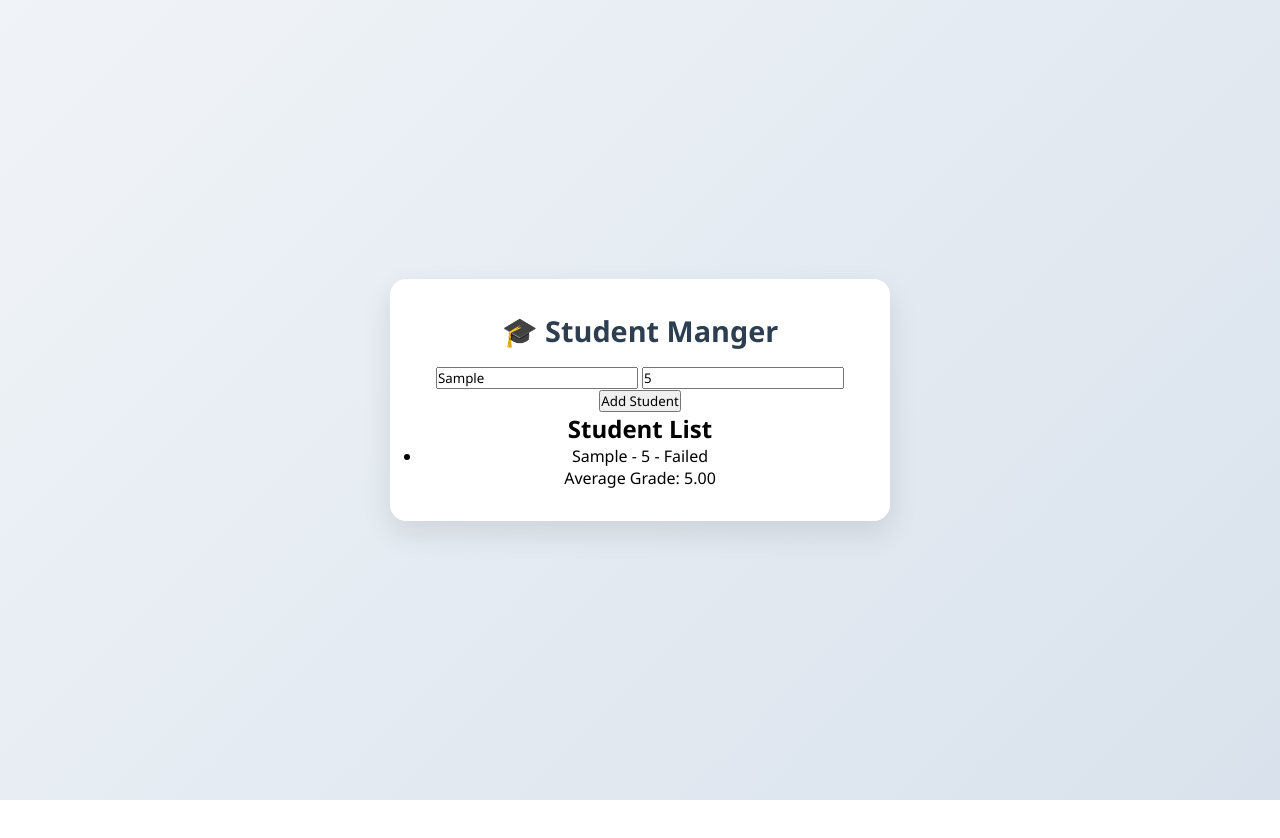
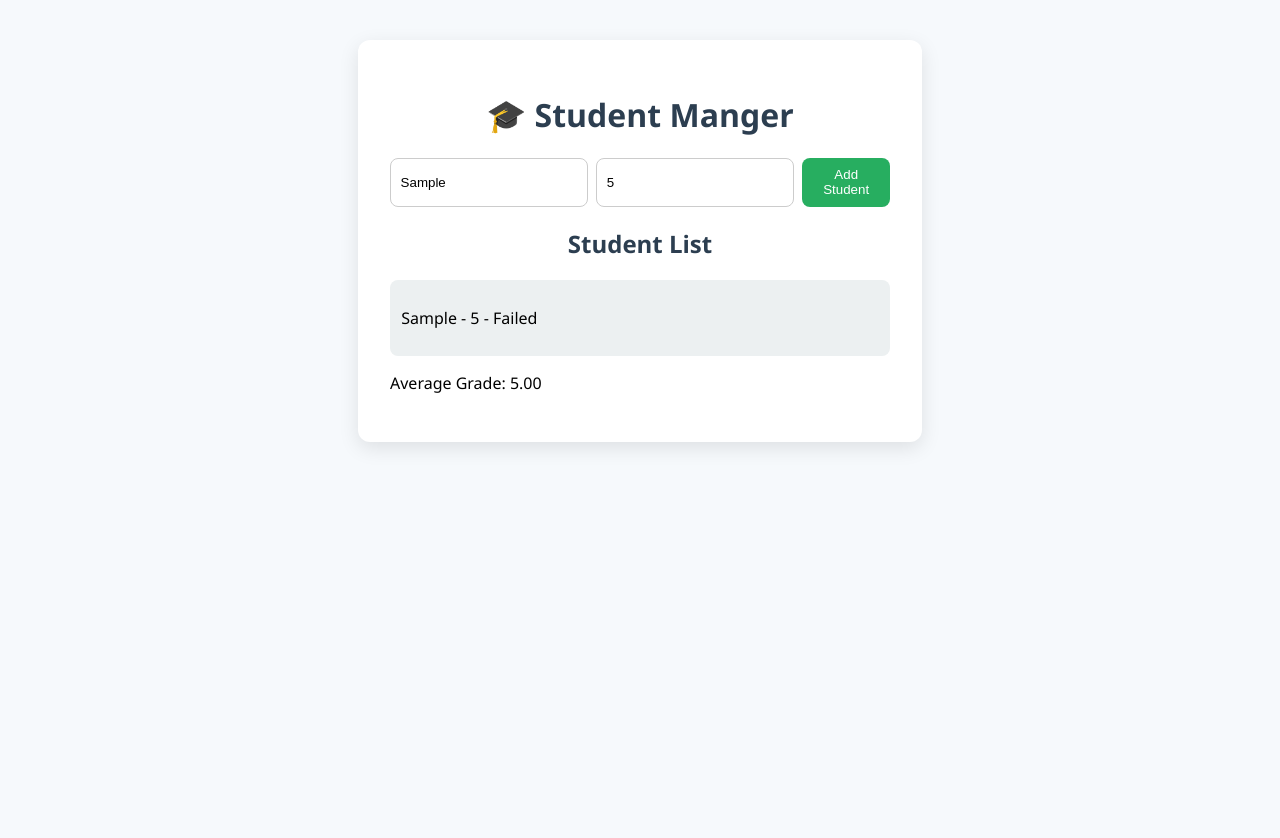
Before and after one commit to raulivrbm1/2025-2-Javascript, a plain HTML site: page student-manager/index.html in a window 1280 px wide. Both pictures are taken after typing "Sample", "5" into the empty fields and a click on the button "Add Student". Before the commit the page ends 800 px from the top, so only its background shows below. Drawn offline with Linux system fonts and the light colour scheme.

Commit message:
Update styles.css

```diff
--- a/student-manager/styles.css
+++ b/student-manager/styles.css
@@ -1,96 +1,71 @@
-* {
-  margin: 0;
-  padding: 0;
-  box-sizing: border-box;
-  font-family: "Segoe UI", Tahoma, Geneva, Verdana, sans-serif;
-}
-
 body {
-  background: linear-gradient(135deg, #f0f4f8, #d9e2ec);
+  background: #f6f9fc;
+  font-family: "Segoe UI", sans-serif;
   display: flex;
   justify-content: center;
-  align-items: center;
-  height: 100vh;
+  align-items: flex-start;
+  min-height: 100vh;
+  padding: 2rem;
 }
 
 .container {
-  background-color: #ffffff;
+  background: white;
   padding: 2rem;
-  width: 90%;
+  border-radius: 12px;
+  box-shadow: 0 6px 20px rgba(0, 0, 0, 0.1);
+  width: 100%;
   max-width: 500px;
-  border-radius: 16px;
-  box-shadow: 0 12px 30px rgba(0, 0, 0, 0.1);
-  text-align: center;
 }
 
-h1 {
+h1,
+h2 {
+  text-align: center;
   color: #2c3e50;
-  margin-bottom: 1rem;
-  font-size: 1.8rem;
 }
 
-.todo-input {
+.input-group {
   display: flex;
   gap: 0.5rem;
-  margin-bottom: 1.5rem;
+  margin-bottom: 1rem;
 }
 
-.todo-input input {
+.input-group input {
   flex: 1;
-  padding: 0.75rem;
-  border-radius: 10px;
+  padding: 0.6rem;
+  border-radius: 8px;
   border: 1px solid #ccc;
-  font-size: 1rem;
 }
 
-.todo-input button {
-  padding: 0.75rem 1.2rem;
-  background-color: #3498db;
+.input-group button {
+  padding: 0.6rem 1rem;
+  background: #27ae60;
   color: white;
   border: none;
-  border-radius: 10px;
+  border-radius: 8px;
   cursor: pointer;
-  transition: background 0.3s;
 }
 
-.todo-input button:hover {
-  background-color: #2980b9;
+ul#studentList {
+  list-style: none;
+  padding: 0;
 }
 
-ul#taskList {
-  list-style: none;
-  text-align: left;
-}
-
-ul#taskList li {
-  background-color: #f7fafc;
-  padding: 0.8rem 1rem;
-  margin-bottom: 0.6rem;
-  border-radius: 10px;
+ul#studentList li {
+  padding: 0.7rem;
+  margin-bottom: 0.5rem;
+  border-radius: 8px;
+  background: #ecf0f1;
   display: flex;
   justify-content: space-between;
   align-items: center;
-  transition: background 0.3s ease;
 }
 
-ul#taskList li:hover {
-  background-color: #e3f2fd;
+.passed {
+  color: #27ae60;
+  font-weight: bold;
 }
 
-.task-complete {
-  text-decoration: line-through;
-  color: #999;
+.failed {
+  color: #e74c3c;
+  font-weight: bold;
 }
-
-.task-buttons button {
-  background: none;
-  border: none;
-  cursor: pointer;
-  font-size: 1.1rem;
-  margin-left: 0.5rem;
-  color: #2c3e50;
-}
-
-.task-buttons button:hover {
-  color: #e74c3c;
-}
```
